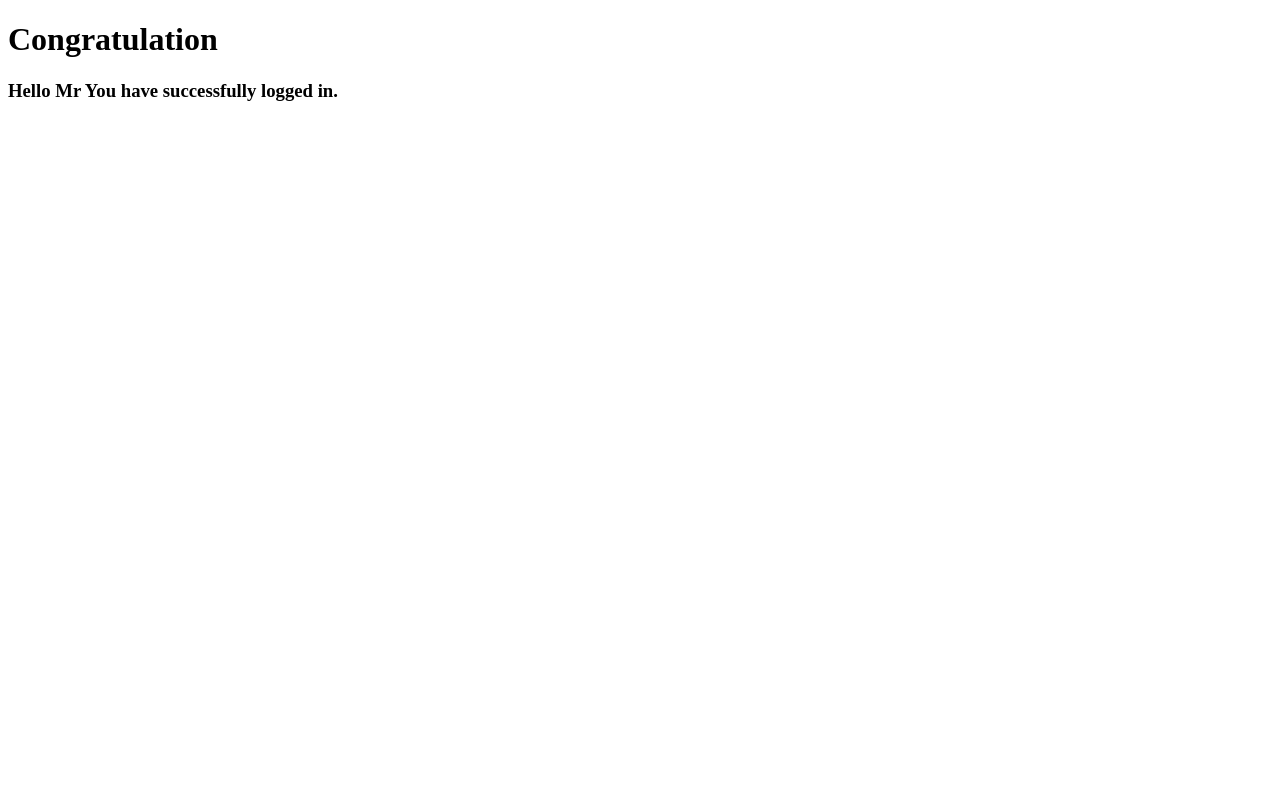
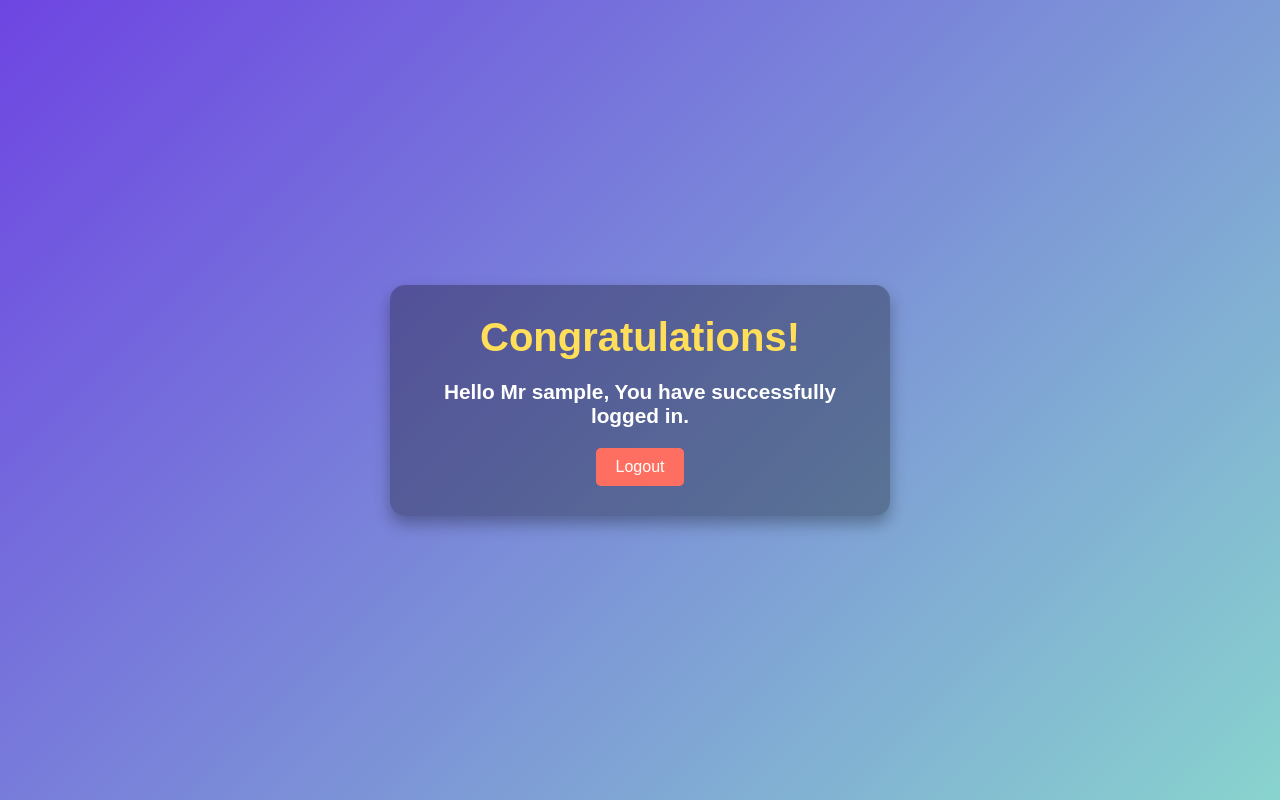
Before and after one commit to abdullahawwal/login-system-with-php, a PHP site: page /welcome.php in a window 1280 px wide. Run offline with PHP 8.4, Linux system fonts and the light colour scheme; the visitor is signed in with stand-in values (Sample User, id 1).

Commit message:
welcome page created and designed

```diff
--- a/welcome.php
+++ b/welcome.php
@@ -1,4 +1,13 @@
+<?php
+ob_start();
+session_start();
+error_reporting(0);
+require './Admin.php';
+$obj_user = new Admin();
+$user_id = $_SESSION['user_id'];
+$user_name = $_SESSION['user_name'];
 
+?>
 
 
 <!DOCTYPE html>
@@ -6,12 +15,101 @@
 <head>
     <meta charset="UTF-8">
     <meta name="viewport" content="width=device-width, initial-scale=1.0">
-    <title>welcome</title>
+    <title>Welcome</title>
+    <style>
+        /* Reset and font styling */
+        * {
+            margin: 0;
+            padding: 0;
+            box-sizing: border-box;
+            font-family: Arial, sans-serif;
+        }
+
+        /* Background and alignment */
+        body {
+            display: flex;
+            justify-content: center;
+            align-items: center;
+            height: 100vh;
+            background: linear-gradient(135deg, #6e45e2, #88d3ce);
+            color: #ffffff;
+            text-align: center;
+            overflow: hidden;
+        }
+
+        /* Welcome container */
+        .welcome {
+            background: rgba(0, 0, 0, 0.3);
+            padding: 30px;
+            border-radius: 15px;
+            width: 80%;
+            max-width: 500px;
+            box-shadow: 0 8px 16px rgba(0, 0, 0, 0.3);
+            animation: fadeIn 1.5s ease-in-out;
+        }
+
+        /* Title and text styling */
+        .welcome h1 {
+            font-size: 2.5rem;
+            margin-bottom: 20px;
+            color: #ffde59;
+        }
+
+        .welcome h3 {
+            font-size: 1.3rem;
+            color: #ffffff;
+        }
+
+        /* Button styling */
+        .welcome a {
+            display: inline-block;
+            margin-top: 20px;
+            padding: 10px 20px;
+            font-size: 1rem;
+            color: #ffffff;
+            background-color: #ff6f61;
+            border: none;
+            border-radius: 5px;
+            text-decoration: none;
+            transition: background 0.3s, transform 0.3s;
+        }
+
+        .welcome a:hover {
+            background-color: #ff3d33;
+            transform: translateY(-5px);
+        }
+
+        /* Fade-in animation */
+        @keyframes fadeIn {
+            from {
+                opacity: 0;
+                transform: scale(0.9);
+            }
+            to {
+                opacity: 1;
+                transform: scale(1);
+            }
+        }
+
+    </style>
 </head>
 <body>
     <div class="welcome">
-        <h1>Congratulation</h1>
-        <h3>Hello Mr <?php ?> You have successfully logged in.</h3>
+        <h1>Congratulations!</h1>
+        <h3>Hello Mr <?php echo $user_name; ?>, You have successfully logged in.</h3>
+        <a href="logout.php?id=<?= $user_id; ?>" id="logout-btn">Logout</a>
     </div>
+
+    <script>
+        // Adding a message fade-out effect on logout button click
+        document.getElementById('logout-btn').addEventListener('click', function(event) {
+            event.preventDefault();
+            document.querySelector('.welcome').style.transition = "opacity 0.8s ease";
+            document.querySelector('.welcome').style.opacity = 0;
+            setTimeout(() => {
+                window.location.href = event.target.href;
+            }, 800);
+        });
+    </script>
 </body>
 </html>
```
